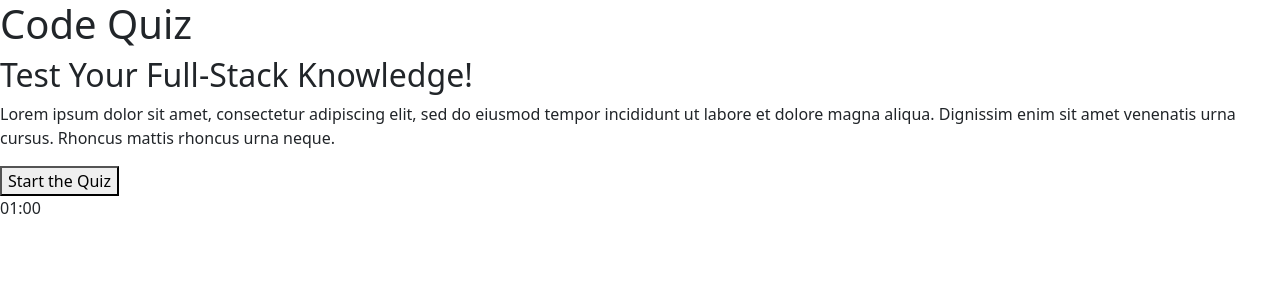
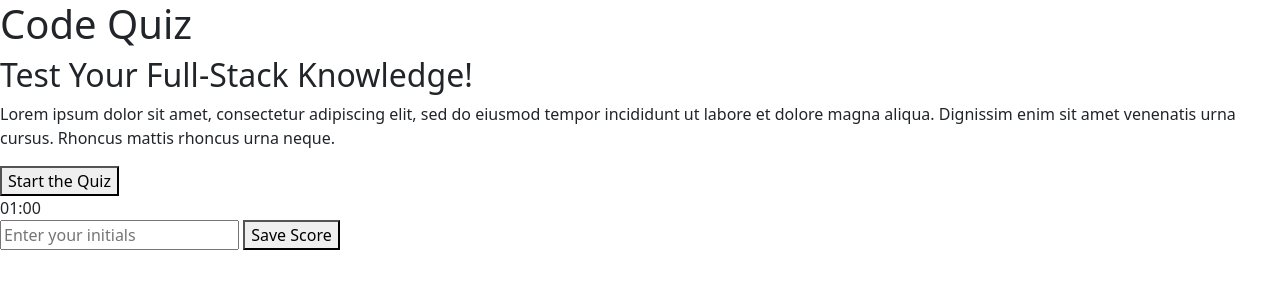
Before and after one commit to eileenmh/quiz-challenge, a plain HTML site: page index.html in a window 1280 px wide. Drawn offline with nearby package versions, Linux system fonts and the light colour scheme.

Commit message:
add form that takes initials to save with score

```diff
--- a/index.html
+++ b/index.html
@@ -1,5 +1,6 @@
 <!DOCTYPE html>
 <html lang="en">
+
 <head>
     <meta charset="UTF-8">
     <meta http-equiv="X-UA-Compatible" content="IE=edge">
@@ -8,10 +9,13 @@
     <link rel="stylesheet" href="./assets/style.css">
     <link href="https://cdn.jsdelivr.net/npm/bootstrap@5.3.0-alpha1/dist/css/bootstrap.min.css" rel="stylesheet" integrity="sha384-GLhlTQ8iRABdZLl6O3oVMWSktQOp6b7In1Zl3/Jr59b6EGGoI1aFkw7cmDA6j6gD" crossorigin="anonymous">
 </head>
+
 <body>
+
     <header>
         <h1>Code Quiz</h1>
     </header>
+
     <main>
         <h2>Test Your Full-Stack Knowledge!</h2>
         <div id="options" class="btn-group-vertical">
@@ -21,7 +25,17 @@
         <div id ="feedback"></div>
         <div id = "game-tracker"></div>
         <div id="timer">01:00</div>
+
+        <div id="dashboard">
+            <form id="score-initials">
+                <input type="text" placeholder="Enter your initials" />
+                <button>Save Score</button>
+            </form>
+        </div>
     </main>
+
     <script src='./assets/js/script.js'></script>
+
 </body>
+
 </html>
```
